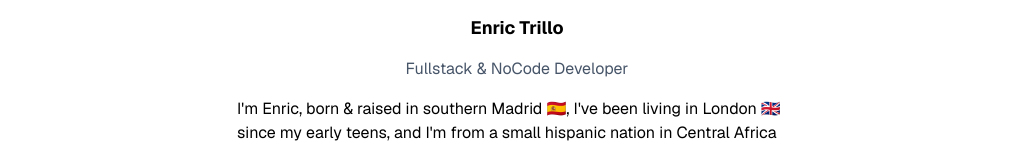
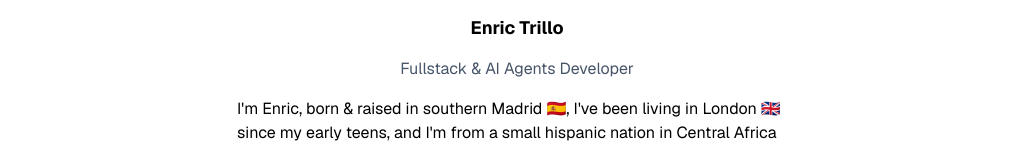
Before and after one commit to ricobuilds/portfolio, a Next.js app: page /about in a window 1280 px wide. Shown: the part 256-403 px from the top of the page, without its empty margins (123-1156 px from the left). Built offline with nearby package versions, Linux system fonts and the light colour scheme.

Commit message:
update: about metadata

```diff
--- a/app/(public)/about/page.tsx
+++ b/app/(public)/about/page.tsx
@@ -11,9 +11,9 @@ import { createSubscriber } from "@/lib/actions"
 import { BeehiivCustom } from "@/components/beehiiv-custom"
 
 export const metadata = generateMetadata({
-  title: 'About Me | Disruptive Tech Enthusiast',
-  description: "Get to know me, a fullstack developer with a multi-disciplinary background, with a passion for disruptive technologies.",
-  keywords: "full stack developer, disruptive technology, about me, tech enthusiast"
+  title: 'About',
+  description: "Enric Trillo is a Fullstack & AI Agents developer based in London. Constantly learning and building with disruptive technologies, and at present, actively working on multi agent systems.",
+  keywords: "full stack developer, enric trillo, disruptive technology, about me, tech enthusiast, multi agent systems"
 })
 
 const kanit = Kanit({
@@ -75,7 +75,7 @@ export default function About() {
               <div className="flex flex-col items-center max-w-[560px] gap-4">
                 <Image src={'/headshot.jpeg'} alt="Enric Trillo" width={600} height={600} className="inline w-24 h-24 mx-auto transition-all duration-300 rounded-full ring-2 ring-slate-200/80 hover:ring-4" />
                 <h1 className="text-lg font-bold">Enric Trillo</h1>
-                <p className="text-slate-600">Fullstack & NoCode Developer</p>
+                <p className="text-slate-600">Fullstack & AI Agents Developer</p>
                 <p>
                   I&apos;m Enric, born & raised in southern Madrid 🇪🇸, I&apos;ve been living in London 🇬🇧 since my early teens, and I&apos;m from a small hispanic nation in Central Africa few can mark on the map – Equatorial Guinea 🇬🇶.
                 </p>
```
